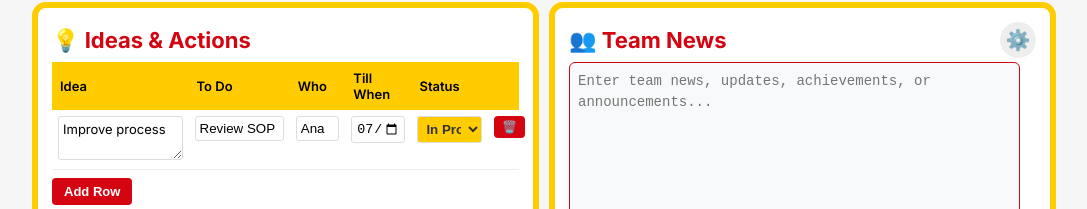
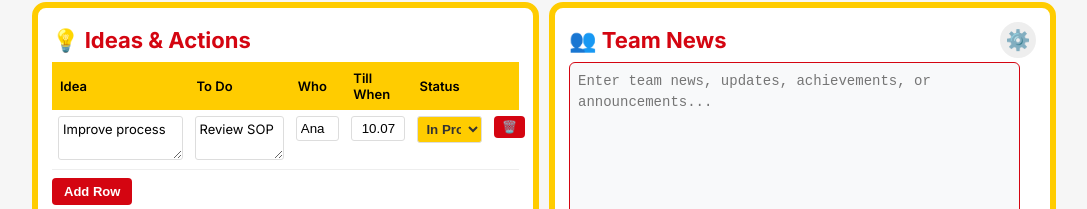
Before and after one commit to acajic14/pd-dashboard, a React (Vite) app: page / in a window 1280 px wide. Shown: the part 591-800 px from the top of the page, without its empty margins (96-1183 px from the left). Built offline with nearby package versions, Linux system fonts and the light colour scheme.

Commit message:
Enhanced Ideas & Actions: multi-line To Do support and dd.mm date format

```diff
--- a/src/components/IdeasTable.jsx
+++ b/src/components/IdeasTable.jsx
@@ -20,6 +20,44 @@ export default function IdeasTable({ dashboardData, updateDashboardData }) {
     const newRows = rows.filter((_, idx) => idx !== i);
     updateDashboardData({ ideasActions: newRows });
   }
+
+  // Convert full date to dd.mm format for display
+  const formatDateForDisplay = (dateString) => {
+    if (!dateString) return "";
+    const date = new Date(dateString);
+    const day = date.getDate().toString().padStart(2, '0');
+    const month = (date.getMonth() + 1).toString().padStart(2, '0');
+    return `${day}.${month}`;
+  };
+
+  // Convert dd.mm format back to full date for storage (using current year)
+  const formatDateForStorage = (ddmmString) => {
+    if (!ddmmString || !ddmmString.includes('.')) return "";
+    const [day, month] = ddmmString.split('.');
+    const currentYear = new Date().getFullYear();
+
+    // Validate day and month
+    const dayNum = parseInt(day);
+    const monthNum = parseInt(month);
+
+    if (dayNum < 1 || dayNum > 31 || monthNum < 1 || monthNum > 12) {
+      return "";
+    }
+
+    return `${currentYear}-${month.padStart(2, '0')}-${day.padStart(2, '0')}`;
+  };
+
+  // Handle date input change
+  const handleDateChange = (i, value) => {
+    // If user types in dd.mm format, convert to full date
+    if (value.includes('.')) {
+      const fullDate = formatDateForStorage(value);
+      handleChange(i, "when", fullDate);
+    } else {
+      // If it's a regular date input, store as is
+      handleChange(i, "when", value);
+    }
+  };
 
   // Function to get status color
   const getStatusColor = (status) => {
@@ -84,7 +122,7 @@ export default function IdeasTable({ dashboardData, updateDashboardData }) {
                 />
               </td>
               <td style={{ padding: "6px", verticalAlign: "top" }}>
-                <input
+                <textarea
                   value={row.todo}
                   onChange={e => handleChange(i, "todo", e.target.value)}
                   style={{
@@ -92,9 +130,15 @@ export default function IdeasTable({ dashboardData, updateDashboardData }) {
                     border: "1px solid #ddd",
                     padding: "4px",
                     borderRadius: "3px",
+                    resize: "vertical",
+                    fontSize: 13,
+                    fontFamily: "'Inter', Arial, sans-serif",
+                    minHeight: "20px",
+                    lineHeight: "1.3",
                     boxSizing: "border-box"
                   }}
-                  placeholder="Action required..."
+                  rows={2}
+                  placeholder="Action steps required..."
                 />
               </td>
               <td style={{ padding: "6px", verticalAlign: "top" }}>
@@ -113,16 +157,19 @@ export default function IdeasTable({ dashboardData, updateDashboardData }) {
               </td>
               <td style={{ padding: "6px", verticalAlign: "top" }}>
                 <input
-                  type="date"
-                  value={row.when}
-                  onChange={e => handleChange(i, "when", e.target.value)}
+                  type="text"
+                  value={formatDateForDisplay(row.when)}
+                  onChange={e => handleDateChange(i, e.target.value)}
                   style={{
                     width: "100%",
                     border: "1px solid #ddd",
                     padding: "4px",
                     borderRadius: "3px",
-                    boxSizing: "border-box"
+                    boxSizing: "border-box",
+                    textAlign: "center"
                   }}
+                  placeholder="dd.mm"
+                  maxLength={5}
                 />
               </td>
               <td style={{ padding: "6px", verticalAlign: "top" }}>
```
